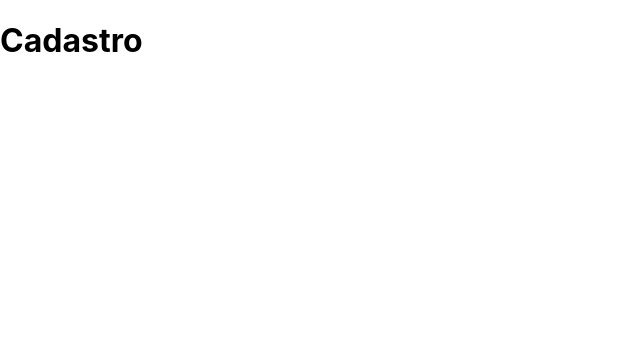
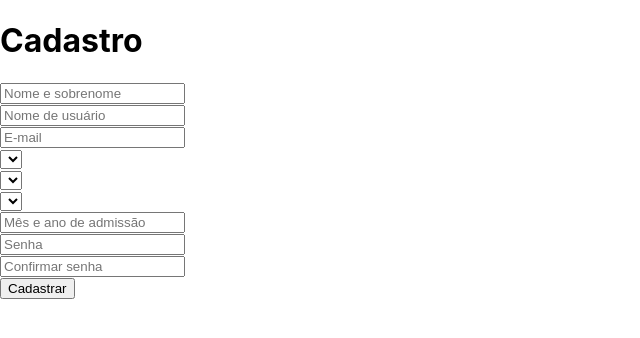
Before and after one commit to lottmarcos/tsl_suati-web, a React (Create React App) app in the folder client/: page /cadastro in a window 1280 px wide. Shown: the top 338 px of the page, without its empty margins (0-640 px from the left). Built offline with nearby package versions, Linux system fonts and the light colour scheme.

Commit message:
login working

```diff
--- a/client/package.json
+++ b/client/package.json
@@ -11,7 +11,9 @@
     "@types/react": "^18.0.28",
     "@types/react-dom": "^18.0.11",
     "@types/react-router-dom": "^5.3.3",
+    "axios": "^1.3.4",
     "formik": "^2.2.9",
+    "js-cookie": "^3.0.1",
     "react": "^18.2.0",
     "react-dom": "^18.2.0",
     "react-router-dom": "^6.8.2",
@@ -43,5 +45,8 @@
       "last 1 firefox version",
       "last 1 safari version"
     ]
+  },
+  "devDependencies": {
+    "@types/js-cookie": "^3.0.3"
   }
 }
--- a/client/src/contexts/AuthContext.tsx
+++ b/client/src/contexts/AuthContext.tsx
@@ -1,17 +1,26 @@
+import axios from "axios";
 import { createContext, FC, useState } from "react";
 import { AuthContextProps, AuthContextType, LoginFormValues } from "./types";
+import cookies from "js-cookie";
 
 export const AuthContext = createContext<AuthContextType | null>(null);
 
 export const AuthContextProvider: FC<AuthContextProps> = ({ children }) => {
-  const [accessToken, setAccessToken] = useState("aaaaaaaaaaa");
+  const [accessToken, setAccessToken] = useState(
+    cookies.get("accessToken") || ""
+  );
 
   const login = async (inputs: LoginFormValues) => {
-    console.log("Estou no context!");
+    const res = await axios.post(
+      "http://localhost:8800/api/auth/login",
+      inputs,
+      { withCredentials: true }
+    );
+    setAccessToken(res.data);
   };
 
   const logout = () => {
-    console.log("log out");
+    cookies.remove("accessToken");
   };
 
   return (
--- a/client/src/index.tsx
+++ b/client/src/index.tsx
@@ -8,9 +8,9 @@ const root = ReactDOM.createRoot(
   document.getElementById("root") as HTMLElement
 );
 root.render(
-  <React.StrictMode>
-    <App />
-  </React.StrictMode>
+  //<React.StrictMode>
+  <App />
+  //</React.StrictMode>
 );
 
 reportWebVitals();
--- a/client/src/pages/App.tsx
+++ b/client/src/pages/App.tsx
@@ -1,5 +1,4 @@
 import React from "react";
-import logo from "../assets/logo.svg";
 import { AuthContextProvider } from "../contexts/AuthContext";
 import "../css/App.css";
 import { RouterApp } from "../routes";
--- a/client/src/pages/admin/Admin.tsx
+++ b/client/src/pages/admin/Admin.tsx
@@ -1,5 +1,41 @@
+import { Field, Form, Formik } from "formik";
 import React from "react";
+import * as yup from "yup";
+
+import { SprintFormValues } from "./types";
 
 export const Admin = () => {
-  return <div>Admin</div>;
+  const sprintInitialValues: SprintFormValues = {
+    task: "",
+    deadline: "",
+    members: [],
+  };
+
+  const validationSprint = yup.object().shape({});
+
+  const handleSprint = (values: SprintFormValues) => {};
+
+  return (
+    <div>
+      <h1>Admin</h1>
+      <Formik
+        initialValues={sprintInitialValues}
+        onSubmit={(values) => handleSprint(values)}
+        validationSchema={validationSprint}
+      >
+        <Form>
+          <div>
+            <Field name="task" placeholder="Tarefa" />
+          </div>
+          <div>
+            <Field name="deadline" placeholder="Prazo" />
+          </div>
+          <div>
+            <Field name="members" placeholder="Membro(s)" />
+          </div>
+          <button>Adicionar</button>
+        </Form>
+      </Formik>
+    </div>
+  );
 };
--- /dev/null
+++ b/client/src/pages/admin/types.ts
@@ -0,0 +1,5 @@
+export interface SprintFormValues {
+  task: string;
+  deadline: string;
+  members: Array<object>;
+}
--- a/client/src/pages/auth/login/Login.tsx
+++ b/client/src/pages/auth/login/Login.tsx
@@ -16,8 +16,12 @@ export const Login: FC = () => {
       .required("Este campo é obrigatório"),
   });
 
-  const handleLogin = (values: LoginFormValues) => {
-    login(values);
+  const handleLogin = async (values: LoginFormValues) => {
+    try {
+      await login(values);
+    } catch (err) {
+      console.log(err);
+    }
   };
 
   return (
--- a/client/src/pages/auth/register/Register.tsx
+++ b/client/src/pages/auth/register/Register.tsx
@@ -1,14 +1,83 @@
-import { Formik, Form } from "formik";
+import { Formik, Form, Field, ErrorMessage } from "formik";
+import * as yup from "yup";
 import React, { FC } from "react";
 
+import { RegisterFormValues } from "../types";
+
 export const Register: FC = () => {
-  const handleRegister = (values) => {};
+  const initialValues: RegisterFormValues = {
+    name: "",
+    username: "",
+    email: "",
+    system: 1,
+    subsystem: 1,
+    role: 1,
+    admission: "",
+    password: "",
+    confirmPassword: "",
+  };
+
+  const validationRegister = yup.object().shape({
+    name: yup.string().required("Este campo é obrigatório"),
+    username: yup.string().required("Este campo é obrigatório"),
+    email: yup
+      .string()
+      .required("Este campo é obrigatório")
+      .email("Este não é um e-mail váilido"),
+  });
+
+  const handleRegister = (values: RegisterFormValues) => {
+    console.log(values);
+  };
 
   return (
     <div>
       <h1>Cadastro</h1>
-      <Formik initialValues={{}} onSubmit={(values) => handleRegister(values)}>
-        <Form></Form>
+      <Formik
+        initialValues={initialValues}
+        onSubmit={(values) => handleRegister(values)}
+        validationSchema={validationRegister}
+      >
+        <Form>
+          <div>
+            <Field name="name" placeholder="Nome e sobrenome" />
+            <ErrorMessage component="span" name="name" />
+          </div>
+          <div>
+            <Field name="username" placeholder="Nome de usuário" />
+            <ErrorMessage component="span" name="username" />
+          </div>
+          <div>
+            <Field type="email" name="email" placeholder="E-mail" />
+            <ErrorMessage component="span" name="email" />
+          </div>
+          <div>
+            <Field as="select" name="system" />
+          </div>
+          <div>
+            <Field as="select" name="subsystem" />
+          </div>
+          <div>
+            <Field as="select" name="role" />
+          </div>
+          <div>
+            <Field name="admission" placeholder="Mês e ano de admissão" />
+            <ErrorMessage component="span" name="admission" />
+          </div>
+          <div>
+            <Field type="password" name="password" placeholder="Senha" />
+            <ErrorMessage component="span" name="password" />
+          </div>
+          <div>
+            <Field
+              type="password"
+              name="confirmPassword"
+              placeholder="Confirmar senha"
+            />
+            <ErrorMessage component="span" name="email" />
+          </div>
+          <button type="submit">Cadastrar</button>
+        </Form>
       </Formik>
     </div>
   );
--- a/client/src/pages/member/Member.jsx
+++ b/client/src/pages/member/Member.jsx
@@ -1,5 +1,33 @@
-import React from "react";
+import React, { useEffect, useState } from "react";
+import { useParams } from "react-router-dom";
+import axios from "axios";
 
 export const Member = () => {
-  return <div>Member</div>;
+  const [member, setMember] = useState({});
+
+  const params = useParams();
+  const id = params.id;
+
+  const fetchMember = (id) => {
+    axios
+      .post("http://localhost:8800/api/member/getData", {
+        id: id,
+      })
+      .then((res) => {
+        setMember(res.data);
+      });
+  };
+
+  useEffect(() => {
+    fetchMember(id);
+  }, [id]);
+
+  return (
+    <div>
+      <h1>Nome: {member?.name}</h1>
+      <h2>Subsistema: {member?.subsystemName}</h2>
+      <h2>Sistema: {member?.systemName}</h2>
+      <h2>Cargo: {member?.roleName}</h2>
+    </div>
+  );
 };
--- a/client/src/routes/index.tsx
+++ b/client/src/routes/index.tsx
@@ -20,7 +20,7 @@ export const RouterApp = () => {
         <Route path="/cadastro" element={<Register />} />
         <Route path="/administrador" element={<Admin />} />
         <Route path="/time" element={<Team />} />
-        <Route path="/membro:id" element={<Member />} />
+        <Route path="/membro/:id" element={<Member />} />
         <Route path="/subsistema/:id" element={<Subsystem />} />
         <Route path="/sistema/:id" element={<System />} />
         <Route path="/financeiro" element={<Finances />} />
--- /dev/null
+++ b/client/src/routes/types.ts
@@ -0,0 +1,5 @@
+import { ReactNode } from "react";
+
+export interface RoutesProps {
+  Item: ReactNode;
+}
```
Also changed, not shown: client/src/pages/auth/types.ts (+12 -0 lines), 1 other file (tests, documents, lock files or other folders).
